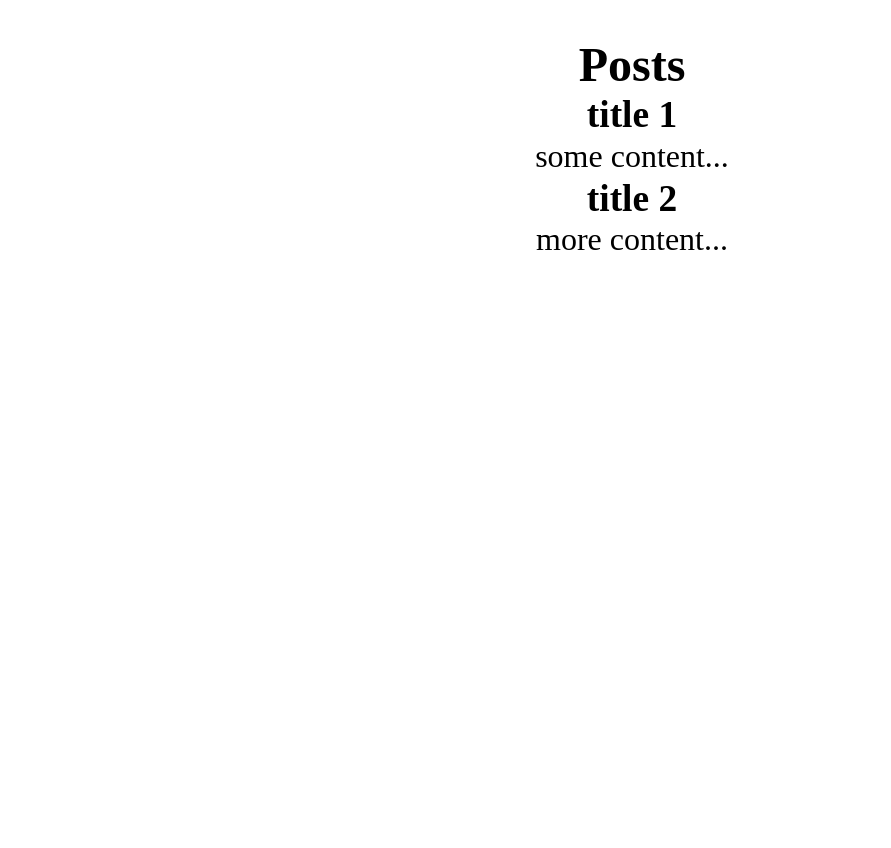
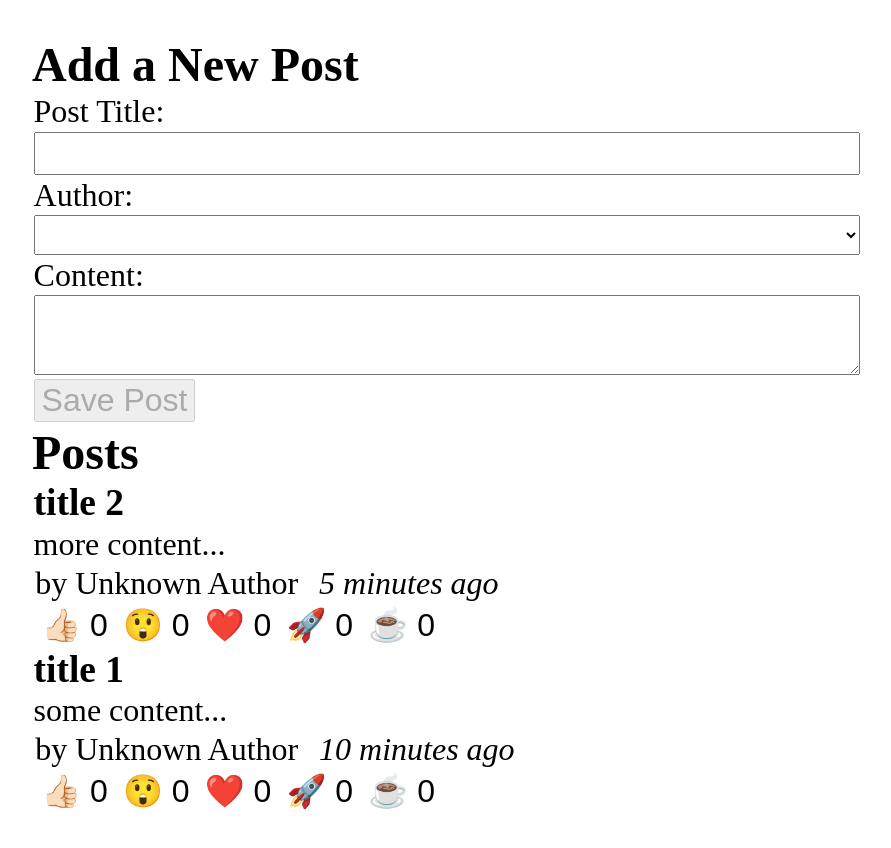
Before and after one commit to Sultepronit/train-web-dev, a React (Vite) app in the folder react/redux-tutorial-2/: page / in a window 1280 px wide. Shown: the whole page, without its empty margins (8-899 px from the left). Before the commit the page ends 800 px from the top, so only its background shows below. Built offline with nearby package versions, Linux system fonts and the light colour scheme.

Commit message:
created basic app structure

```diff
--- a/react/redux-tutorial-2/package.json
+++ b/react/redux-tutorial-2/package.json
@@ -11,6 +11,7 @@
   },
   "dependencies": {
     "@reduxjs/toolkit": "^2.2.7",
+    "date-fns": "^3.6.0",
     "react": "^18.3.1",
     "react-dom": "^18.3.1",
     "react-redux": "^9.1.2"
--- a/react/redux-tutorial-2/src/App.jsx
+++ b/react/redux-tutorial-2/src/App.jsx
@@ -1,8 +1,10 @@
+import AddPostForm from "./features/posts/AddPostForm"
 import PostsList from "./features/posts/PostsList"
 
 function App() {
   return (
     <>
+      <AddPostForm />
       <PostsList />
     </>
   )
--- a/react/redux-tutorial-2/src/app/store.js
+++ b/react/redux-tutorial-2/src/app/store.js
@@ -1,8 +1,10 @@
 import { configureStore } from "@reduxjs/toolkit";
 import postsReducer from "../features/posts/postsSlice";
+import userReducer from "../features/users/usereSlice";
 
 export const store = configureStore({
     reducer: {
-        posts: postsReducer
+        posts: postsReducer,
+        users: userReducer
     }
 });
--- /dev/null
+++ b/react/redux-tutorial-2/src/features/posts/AddPostForm.jsx
@@ -0,0 +1,79 @@
+import { useState } from "react";
+import { useDispatch, useSelector } from "react-redux";
+
+import { postAdded } from "./postsSlice";
+import { selectAllUsers } from "../users/usereSlice";
+
+export default function AddPostForm() {
+    const dispatch = useDispatch();
+
+    const [title, setTitle] = useState('');
+    const [content, setContent] = useState('');
+    const [userId, setUserId] = useState('');
+
+    const users = useSelector(selectAllUsers);
+
+    // const onTitleChanged = (e) => setTitle(e.target.value);
+    // const onContentChanged = (e) => setContent(e.target.value);
+
+    const onSavedPostClicked = () => {
+        if (title && content) {
+            dispatch(
+                postAdded(title, content, userId)
+            );
+
+            setTitle('');
+            setContent('');
+        }
+    }
+
+    const canSave = Boolean(title) && Boolean(content) && Boolean(userId);
+
+    const usersOptions = users.map((user) => (
+        <option key={user.id} value={user.id}>
+            {user.name}
+        </option>
+    ));
+
+    return (
+        <section>
+            <h2>Add a New Post</h2>
+            <form onSubmit={(e) => e.preventDefault()}>
+                <label htmlFor="postTitle">Post Title:</label>
+                <input
+                    type="text"
+                    id="postTitle"
+                    name="postTitle"
+                    value={title}
+                    onChange={(e) => setTitle(e.target.value)}
+                />
+
+                <label htmlFor="postAuthor">Author:</label>
+                <select
+                    id="postAuthor"
+                    value={userId}
+                    onChange={(e) => setUserId(e.target.value)}
+                >
+                    <option value=""></option>
+                    {usersOptions}
+                </select>
+
+                <label htmlFor="postContent">Content:</label>
+                <textarea
+                    id="postContent"
+                    name="postContent"
+                    value={content}
+                    onChange={(e) => setContent(e.target.value)}
+                />
+
+                <button
+                    type="button"
+                    onClick={onSavedPostClicked}
+                    disabled={!canSave}
+                >
+                    Save Post
+                </button>
+            </form>
+        </section>
+    );
+}
--- /dev/null
+++ b/react/redux-tutorial-2/src/features/posts/PostAuthor.jsx
@@ -0,0 +1,10 @@
+import { useSelector } from "react-redux";
+import { selectAllUsers } from "../users/usereSlice";
+
+export default function PostAuthor({ userId }) {
+    const users = useSelector(selectAllUsers);
+
+    const author = users.find(user => user.id === userId);
+
+    return <span>by {author ? author.name : 'Unknown Author'}</span>;
+}
--- a/react/redux-tutorial-2/src/features/posts/PostsList.jsx
+++ b/react/redux-tutorial-2/src/features/posts/PostsList.jsx
@@ -1,14 +1,24 @@
 import { useSelector } from 'react-redux';
 import { selectAllPosts } from './postsSlice';
+import PostAuthor from './PostAuthor';
+import TimeAgo from './TimeAgo';
+import ReactionButtons from './ReactionButtons';
 
 export default function PostsList() {
     // const posts = useSelector(state => state.posts);
     const posts = useSelector(selectAllPosts);
 
-    const renderedPosts = posts.map(post => (
+    const orderdPosts = posts.slice().sort((a, b) => b.date.localeCompare(a.date));
+
+    const renderedPosts = orderdPosts.map(post => (
         <article key={post.id}>
             <h3>{post.title}</h3>
             <p>{post.content.substring(0, 100)}</p>
+            <p className="postCredit">
+                <PostAuthor userId={post.userId} />
+                <TimeAgo timestamp={post.date} />
+            </p>
+            <ReactionButtons post={post} />
         </article>
     ));
 
--- /dev/null
+++ b/react/redux-tutorial-2/src/features/posts/ReactionButtons.jsx
@@ -0,0 +1,33 @@
+import { useDispatch } from "react-redux";
+import { reactionAdded } from "./postsSlice";
+import { roundToNearestMinutesWithOptions } from "date-fns/fp/roundToNearestMinutesWithOptions";
+
+
+const reactionEmoji = {
+    thumbsUp: '👍🏻',
+    wow: '😲',
+    heart: '❤️',
+    rocket: '🚀',
+    coffee: '☕'
+};
+
+export default function ReactionButtons({ post }) {
+    const dispatch = useDispatch();
+
+    console.log(Object.entries(reactionEmoji));
+    const reactionButtons = Object.entries(reactionEmoji).map(([name, emoji]) => {
+        console.log(name, emoji);
+        return (
+            <button
+                key={name}
+                type="button"
+                className="reactionButton"
+                onClick={() => dispatch(reactionAdded({ postId: post.id, reaction: name }))}
+            >
+                {emoji} {post.reactions[name]}
+            </button>
+        );
+    });
+
+    return <div>{reactionButtons}</div>;
+}
--- /dev/null
+++ b/react/redux-tutorial-2/src/features/posts/TimeAgo.jsx
@@ -0,0 +1,16 @@
+import { parseISO, formatDistanceToNow } from 'date-fns';
+
+export default function TimeAgo({ timestamp }) {
+    let timeAgo = '';
+    if (timestamp) {
+        const date = parseISO(timestamp);
+        const timePeriod = formatDistanceToNow(date);
+        timeAgo = timePeriod + ' ago';
+    }
+
+    return (
+        <span title={timestamp}>
+            &nbsp; <i>{timeAgo}</i>
+        </span>
+    )
+}
--- a/react/redux-tutorial-2/src/features/posts/postsSlice.js
+++ b/react/redux-tutorial-2/src/features/posts/postsSlice.js
@@ -1,14 +1,65 @@
-import { createSlice } from '@reduxjs/toolkit';
+import { createSlice, nanoid } from '@reduxjs/toolkit';
+import { sub } from 'date-fns';
+
+const reactions = {
+    thumbsUp: 0,
+    wow: 0,
+    heart: 0,
+    rocket: 0,
+    coffee: 0
+};
 
 const postsSlice = createSlice({
     name: 'posts',
     initialState: [
-        { id: '1', title: 'title 1', content: 'some content...' },
-        { id: '2', title: 'title 2', content: 'more content...' }
+        {
+            id: '1',
+            title: 'title 1',
+            content: 'some content...',
+            date: sub(new Date(), { minutes: 10 }).toISOString(),
+            reactions
+        },
+        {
+            id: '2',
+            title: 'title 2',
+            content: 'more content...',
+            date: sub(new Date(), { minutes: 5 }).toISOString(),
+            reactions
+        }
     ],
-    reducers: {}
+    reducers: {
+        // postAdded(state, action) {
+        //     state.push(action.payload)
+        // }
+        postAdded: {
+            reducer(state, action) {
+                state.push(action.payload)
+            },
+            prepare(title, content, userId) {
+                return {
+                    payload: {
+                        id: nanoid(),
+                        title,
+                        content,
+                        date: new Date().toISOString(),
+                        userId,
+                        reactions
+                    }
+                };
+            }
+        },
+        reactionAdded(state, action) {
+            const { postId, reaction } = action.payload;
+            const existingPost = state.find(post => post.id === postId);
+            if(existingPost) {
+                existingPost.reactions[reaction]++;
+            }
+        }
+    }
 });
 
 export const selectAllPosts = (state) => state.posts;
 
+export const { postAdded, reactionAdded } = postsSlice.actions;
+
 export default postsSlice.reducer;
--- /dev/null
+++ b/react/redux-tutorial-2/src/features/users/usereSlice.js
@@ -0,0 +1,15 @@
+import { createSlice } from "@reduxjs/toolkit";
+
+const usersSlice = createSlice({
+    name: 'users',
+    initialState: [
+        { id: '0', name: 'Anna Yamada' },
+        { id: '1', name: 'Dave Gray' },
+        { id: '2', name: 'Step Muts' },
+    ],
+    reducers: {}
+});
+
+export const selectAllUsers = (state) => state.users;
+
+export default usersSlice.reducer;
--- a/react/redux-tutorial-2/src/index.css
+++ b/react/redux-tutorial-2/src/index.css
@@ -5,8 +5,10 @@
 }
 
 body {
+  max-width: 900px;
+  /* margin: auto; */
   padding: 1em;
-  text-align: center;
+  /* text-align: center; */
   font-size: 2rem;
 }
 
@@ -16,6 +18,15 @@ button {
   /* white-space: nowrap; */
 }
 
-input {
+input, textarea, select {
   font-size: inherit;
+  display: block;
+  width: 100%;
 }
+
+button.reactionButton {
+  min-width: 1em;
+  /* width: min-content; */
+  background-color: #ffffff00;
+  border-width: 0;
+}
```
Also changed, not shown: 2 other files (tests, documents, lock files or other folders).
